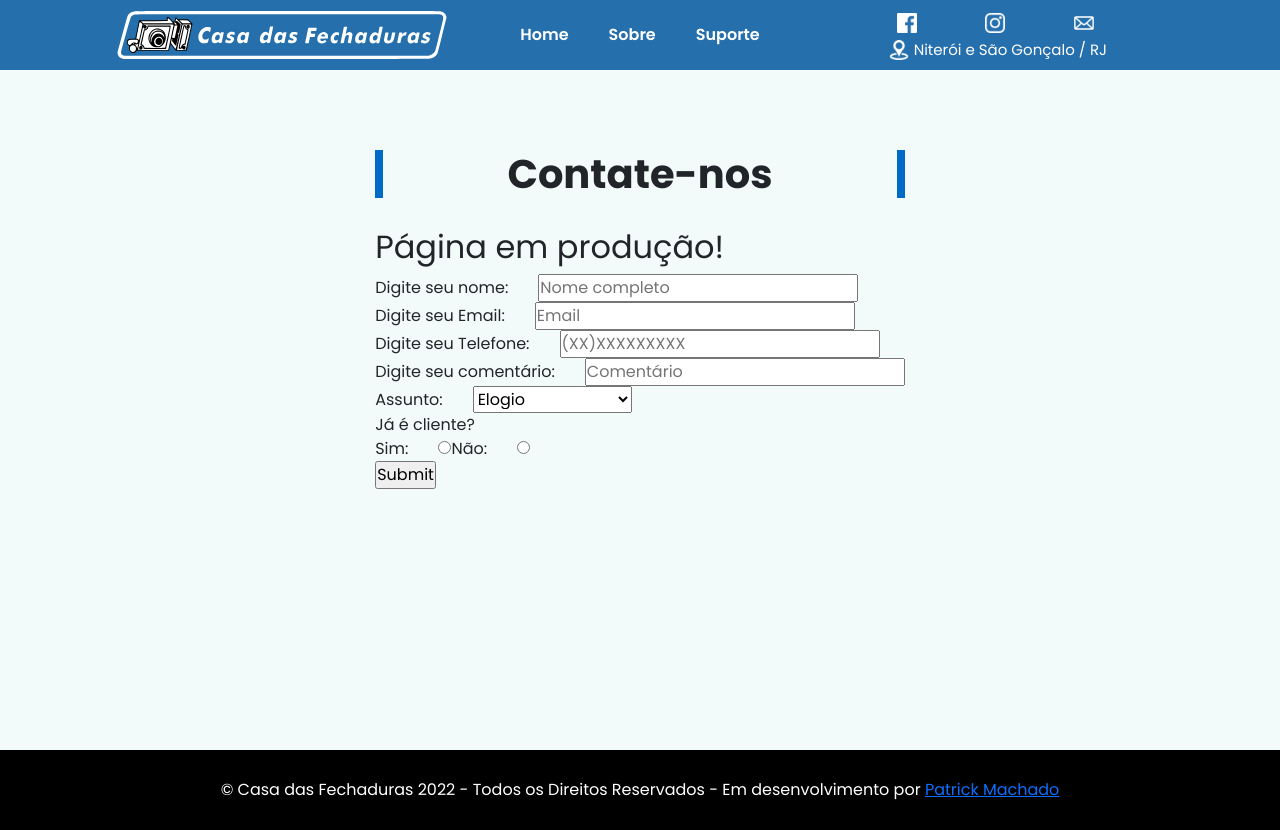
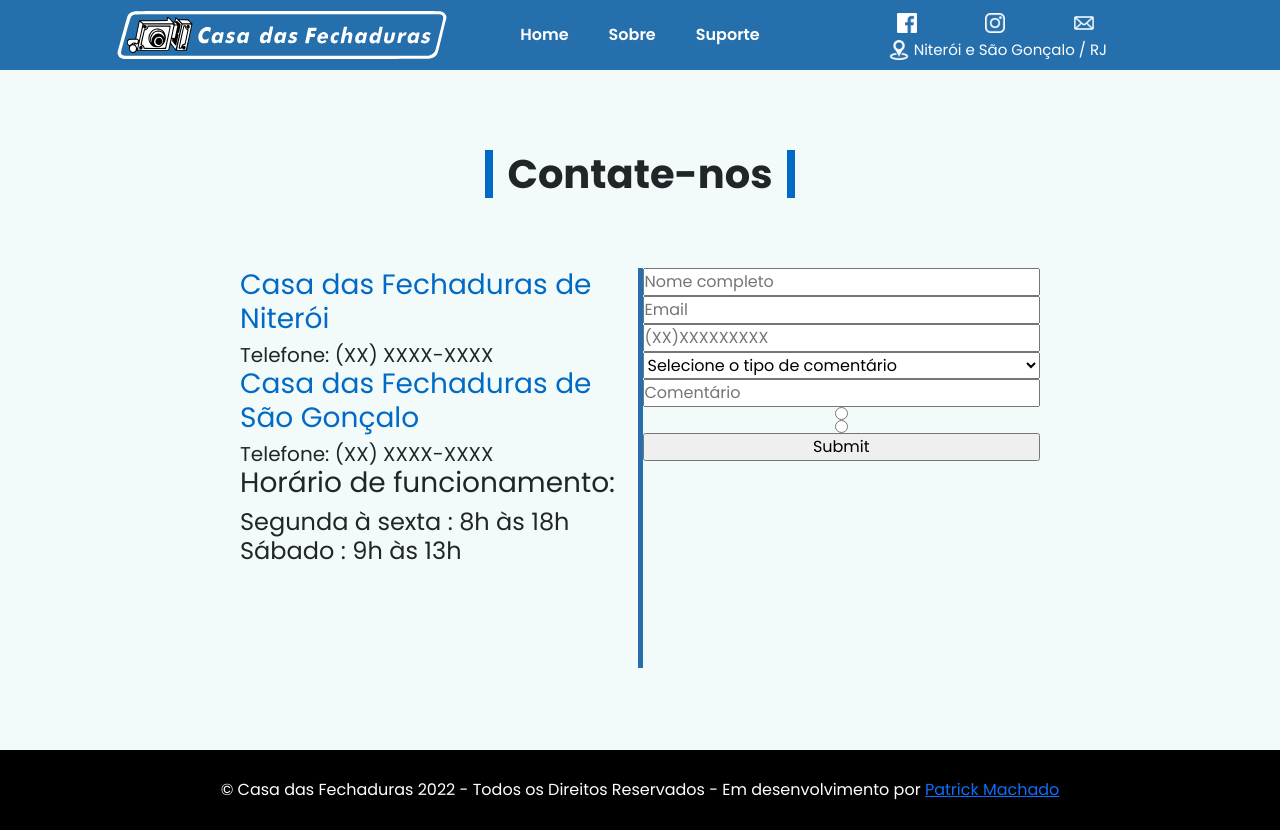
Before and after one commit to patrick2m/cfn-site, a React (Create React App) app: page /support in a window 1280 px wide. Built offline with nearby package versions, Linux system fonts and the light colour scheme.

Commit message:
form iniciado, carousel e footer consertados

```diff
--- a/package.json
+++ b/package.json
@@ -4,7 +4,6 @@
   "private": true,
   "homepage": "https://patrick2m.github.io/CFN-institutional-website",
   "dependencies": {
-    "@react-google-maps/api": "^2.7.0",
     "@testing-library/jest-dom": "^5.16.1",
     "@testing-library/react": "^12.1.2",
     "@testing-library/user-event": "^13.5.0",
--- a/src/components/About.jsx
+++ b/src/components/About.jsx
@@ -29,7 +29,7 @@ export default function About() {
 
       <h2 className="section-title">Nossa história</h2>
 
-      {/* // ----------Artigos---------- */}
+      {/*  ----------Artigos---------- */}
       <div className="article">
         <div className="article-img-container">
           <img src={img1956} alt="Ano de 1956" className="article-img" />
@@ -270,7 +270,7 @@ export default function About() {
             <MapBox
               latitude={-22.889737133069602}
               longitude={-43.119811196483795}
-              zoom={15}
+              zoom={14}
             />
           </div>
 
@@ -281,7 +281,7 @@ export default function About() {
             <MapBox
               latitude={-22.826029565201875}
               longitude={-43.05057118452541}
-              zoom={15}
+              zoom={14}
             />
           </div>
         </div>
--- a/src/components/Support.scss
+++ b/src/components/Support.scss
@@ -1,4 +1,5 @@
 #support-container {
   display: flex;
   justify-content: center;
+  width: 100%;
 }
--- a/src/components/partials/Carousel.scss
+++ b/src/components/partials/Carousel.scss
@@ -60,7 +60,7 @@
     .carousel-item {
       height: 200px;
       .main-title {
-        font-size: 15px;
+        font-size: 13px;
       }
       .carousel-description {
         display: none;
--- a/src/components/partials/Footer.jsx
+++ b/src/components/partials/Footer.jsx
@@ -6,7 +6,11 @@ export default function Footer() {
       <h6>
         &copy; Casa das Fechaduras 2022 - Todos os Direitos Reservados - Em
         desenvolvimento por{' '}
-        <a href="https://github.com/patrick2m" target="_blank" rel="noreferrer">
+        <a
+          href="https://www.linkedin.com/in/patrick2m/"
+          target="_blank"
+          rel="noreferrer"
+        >
           Patrick Machado
         </a>
       </h6>
--- a/src/components/partials/Form.jsx
+++ b/src/components/partials/Form.jsx
@@ -15,29 +15,39 @@ export default function Forms() {
     <section id="form-container">
       <div id="form-header">
         <h1 className="section-title">Contate-nos</h1>
-        <h2>Página em produção!</h2>
       </div>
-      <form id="form" onSubmit={handleSubmit(onSubmit)}>
-        <div>
-          <span>Digite seu nome:</span>
+      <form id="form-body" onSubmit={handleSubmit(onSubmit)}>
+        <div className="contact-info">
+          <div className="contact-info-place">
+            <h3 className="contact-info-title">
+              Casa das Fechaduras de Niterói
+            </h3>
+            <h5 className="contact-info-number">Telefone: (XX) XXXX-XXXX</h5>
+          </div>
+          <div className="contact-info-place">
+            <h3 className="contact-info-title">
+              Casa das Fechaduras de São Gonçalo
+            </h3>
+            <h5 className="contact-info-number">Telefone: (XX) XXXX-XXXX</h5>
+          </div>
+          <div className="contact-info-opening-hours">
+            <h3>Horário de funcionamento:</h3>
+            <h4>Segunda à sexta : 8h às 18h</h4>
+            <h4>Sábado : 9h às 13h</h4>
+          </div>
+        </div>
+        <div className="vertical-line-contact-page"></div>
+        <div className="contact-form">
           <input
             type="text"
             placeholder="Nome completo"
             {...register('First name', { required: true, maxLength: 80 })}
           />
-        </div>
-
-        <div>
-          <span>Digite seu Email:</span>
           <input
             type="text"
             placeholder="Email"
             {...register('Email', { required: true, pattern: /^\S+@\S+$/i })}
           />
-        </div>
-
-        <div>
-          <span>Digite seu Telefone:</span>
           <input
             type="tel"
             placeholder="(XX)XXXXXXXXX"
@@ -47,46 +57,30 @@ export default function Forms() {
               maxLength: 12
             })}
           />
-        </div>
-
-        <div>
-          <span>Digite seu comentário:</span>
+          <select {...register('tipo de comentario', { required: true })}>
+            <option value="tipo">Selecione o tipo de comentário</option>
+            <option value="Elogio">Elogio</option>
+            <option value="Reclamacao">Reclamação</option>
+            <option value="Sugestao">Sugestão</option>
+            <option value="ComentárioLivre">Comentário Livre</option>
+          </select>
           <input
             type="text"
             placeholder="Comentário"
             {...register('Last name', { required: true, maxLength: 100 })}
           />
-        </div>
-
-        <div>
-          <span>Assunto:</span>
-          <select {...register('Civil status', { required: true })}>
-            <option value="Elogioi">Elogio</option>
-            <option value="Reclamacao">Reclamação</option>
-            <option value="Sugestao">Sugestão</option>
-            <option value="ComentárioLivre">Comentário Livre</option>
-          </select>
-        </div>
-
-        <div>
-          <span>Já é cliente?</span>
-        </div>
-        <div>
-          <span>Sim:</span>
           <input
             {...register('Cliente?', { required: true })}
             type="radio"
             value="Yes"
           />
-          <span>Não:</span>
           <input
             {...register('Cliente?', { required: true })}
             type="radio"
             value="No"
           />
+          <input type="submit" />
         </div>
-
-        <input type="submit" />
       </form>
     </section>
   )
--- a/src/components/partials/Form.scss
+++ b/src/components/partials/Form.scss
@@ -1,5 +1,12 @@
 #form-container {
   #form-header {
+    display: flex;
+    justify-content: center;
+    align-items: center;
+    width: 50%;
+    margin: 0 auto;
+    padding-bottom: 5vh;
+
     .section-title {
       text-align: center;
       font-weight: bold;
@@ -10,9 +17,32 @@
       padding-right: 14px;
     }
   }
-  #form {
-    span {
-      padding-right: 30px;
+  #form-body {
+    display: flex;
+    justify-content: space-around;
+    flex-direction: row;
+    width: 800px;
+
+    .contact-info {
+      width: 90%;
+      .contact-info-place {
+        .contact-info-title {
+          color: #016ac5;
+          font-weight: 500;
+        }
+      }
+    }
+
+    .vertical-line-contact-page {
+      height: 400px;
+      border-right: 5px solid #256fac;
+    }
+
+    .contact-form {
+      width: 90%;
+      display: flex;
+      justify-content: first baseline;
+      flex-direction: column;
     }
   }
 }
--- a/src/components/partials/MapBox.jsx
+++ b/src/components/partials/MapBox.jsx
@@ -1,17 +1,17 @@
-import { useRef, useEffect, } from 'react';
-import mapboxgl, {Marker} from 'mapbox-gl';
-import 'mapbox-gl/dist/mapbox-gl.css';
-import './MapBox.scss';
+import { React, useRef, useEffect } from 'react'
+import mapboxgl, { Marker } from 'mapbox-gl'
+import 'mapbox-gl/dist/mapbox-gl.css'
+import './MapBox.scss'
 
 mapboxgl.accessToken =
-  'pk.eyJ1IjoiaW5mb3JtYXRpY2FjZm4iLCJhIjoiY2t5dWNjNGV0MW05NDJ1bnVsNXI3dHR3NCJ9.HqoargzPCIGUSCYMA8vFdA';
+  'pk.eyJ1IjoicGF0cmljazJtIiwiYSI6ImNsMTUwbHo3dTBvcW4zY29qNmZ6NGZ5ZWMifQ.kq2w-sg55yEp8JkW933JFw'
 
 function MapBox(props) {
-  const mapContainerRef = useRef(null);
+  const mapContainerRef = useRef(null)
 
-  const lat = props.latitude;
-  const lng = props.longitude;
-  const zoom = props.zoom;
+  const lat = props.latitude
+  const lng = props.longitude
+  const zoom = props.zoom
 
   // Initialize map when component mounts
   useEffect(() => {
@@ -19,25 +19,23 @@ function MapBox(props) {
       container: mapContainerRef.current,
       style: 'mapbox://styles/mapbox/streets-v11',
       center: [lng, lat],
-      zoom: zoom,
-    });
+      zoom: zoom
+    })
 
-    const marker = new mapboxgl.Marker()
-        .setLngLat([lng, lat])
-        .addTo(map);
+    const marker = new mapboxgl.Marker().setLngLat([lng, lat]).addTo(map)
 
     // Add navigation control (the +/- zoom buttons)
-    map.addControl(new mapboxgl.NavigationControl(), 'top-right');
+    map.addControl(new mapboxgl.NavigationControl(), 'top-right')
 
     // Clean up on unmount
-    return () => map.remove();
-  }, []); // eslint-disable-line react-hooks/exhaustive-deps
+    return () => map.remove()
+  }, []) // eslint-disable-line react-hooks/exhaustive-deps
 
   return (
     <div>
-      <div className='map-container' ref={mapContainerRef} />
+      <div className="map-container" ref={mapContainerRef} />
     </div>
-  );
-};
+  )
+}
 
-export default MapBox;
+export default MapBox
```
